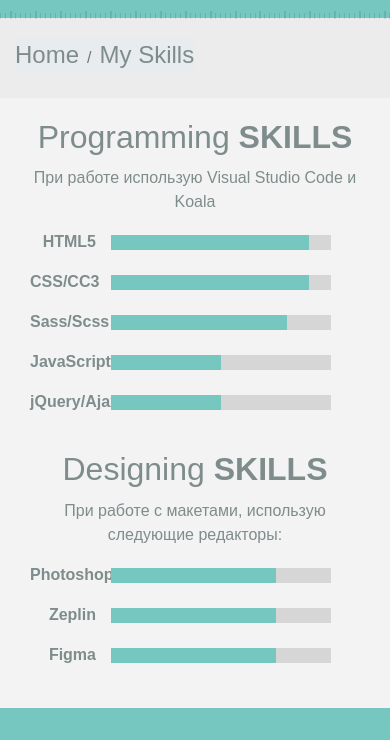
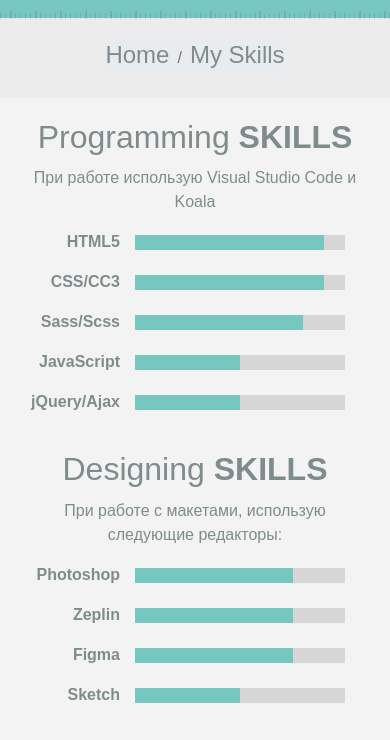
Before and after one commit to nekipelavalex/nekipelavalex.github.io, a plain HTML site: page skills.html in a window 390 px wide. Shown: the part 62-802 px from the top of the page. Drawn offline with nearby package versions, Linux system fonts and the light colour scheme.

Commit message:
mobil vers

```diff
--- a/css/style.scss
+++ b/css/style.scss
@@ -34,9 +34,7 @@ html, body{
 
 .closeModal{
     float: right;
-    .mask{
-        cursor: pointer;
-    }
+    cursor: pointer;
 }
 
 .mask{
@@ -47,7 +45,8 @@ html, body{
     right: 0;
     top: 0;
     bottom: 0;
-    background-color: rgba(0, 0, 0, 0.8)
+    background-color: rgba(0, 0, 0, 0.8);
+    cursor: pointer;
 }
 
 .top-mask{
@@ -172,6 +171,9 @@ section{
     flex: 1 0 auto;
     padding-bottom: 25px;
 }
+.section_home{
+    margin-top: 80px;
+}
 
 .owl-carousel > div {
     text-align: center;
@@ -208,6 +210,7 @@ section{
 .skilltittle{
     font-weight: 600;
     width: 20%;
+    min-width: 90px;
     text-align: right;
 }
 
@@ -500,6 +503,9 @@ footer.footer-bttm > .header-path-bottom{
 }
 
 @media screen and (max-width: 768px) {
+    .contacts_cont > .container{
+        justify-content: center;
+    }
     .contacts-merg, .contacts-merg h5{
         margin: 20px 0;
     }
--- a/skills.html
+++ b/skills.html
@@ -161,6 +161,17 @@
                             </div>
                         </div>
                     </div>
+                    <div class="skills_items">
+                        <div class="skilltittle">Sketch</div>
+                        <div class="column">
+                            <div class="skillprogress">
+                                <div class="progress-bar" role="progressbar" aria-valuenow="50" aria-valuemin="0"
+                                    aria-valuemax="100" style="width: 50%;">
+                                    <span class="progress-bar__only">50% Complete</span>
+                                </div>
+                            </div>
+                        </div>
+                    </div>
                 </div>
             </div>
         </div>
```
Also changed, not shown: index.html (+1 -1 lines), css/style.css, css/style.min.css.
